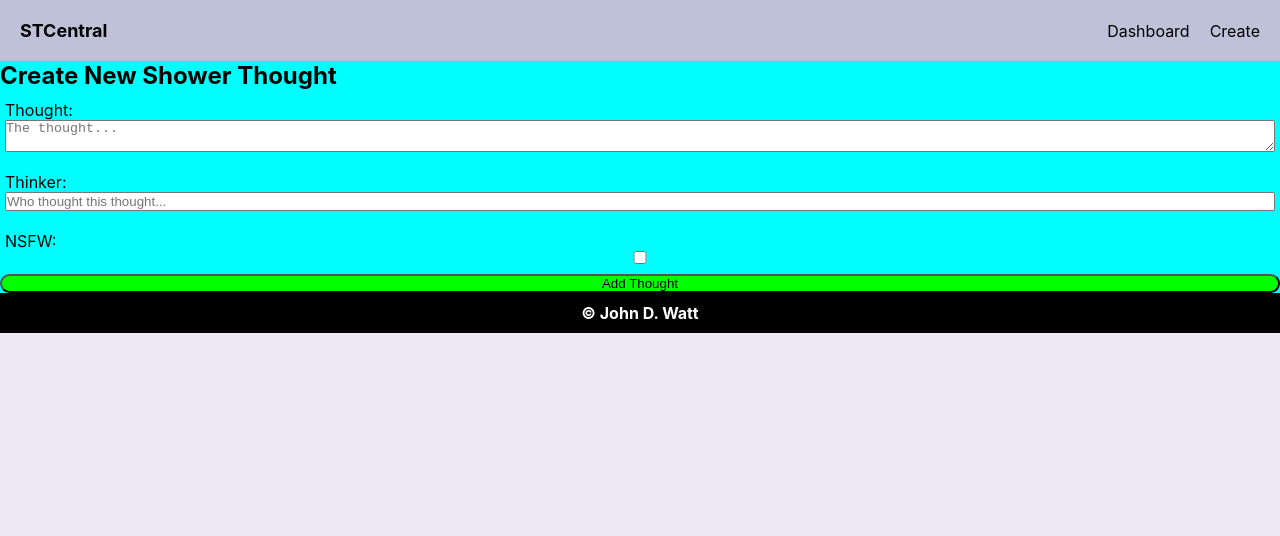
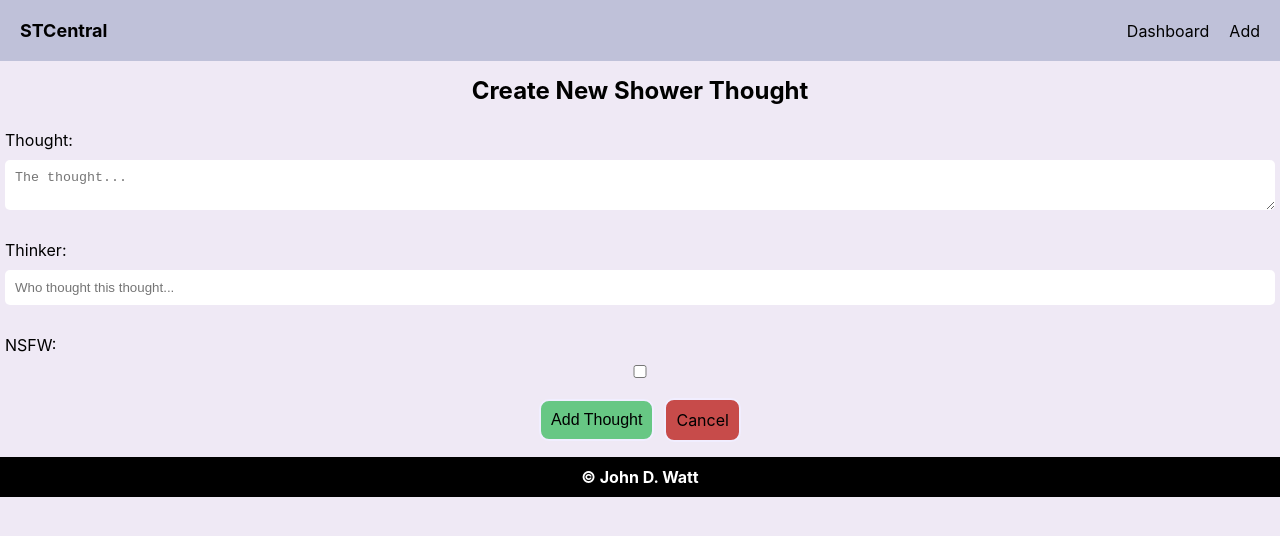
Before and after one commit to johndwatt/shower-thoughts-frontend, a React (Create React App) app: page /dashboard/add in a window 1280 px wide. Shown: the top 536 px of the page. Built offline with nearby package versions, Linux system fonts and the light colour scheme.

Commit message:
minor edits throughout, main chunk of form styling done

```diff
--- a/src/App.css
+++ b/src/App.css
@@ -8,6 +8,29 @@
 body {
 	background-color: var(--background-color);
 	color: var(--font-color);
+}
+
+h1, h2 {
+	text-align: center;
+    margin: 15px;
+}
+
+.btns {
+	display: flex;
+	justify-content: center;
+	align-items: center;
+	margin-bottom: 15px;
+}
+
+.button {
+	padding: 10px;
+    border: solid 2px #F1EEFF;
+    border-radius: 10px;
+    margin: 0px 5px;
+    cursor: pointer;
+    white-space: nowrap;
+    transition: 0.2s;
+	text-decoration: none;
 }
 
 /* === SCROLLBAR === */
--- a/src/components/nav_comps/Navbar.js
+++ b/src/components/nav_comps/Navbar.js
@@ -9,7 +9,7 @@ function Navbar(props) {
             <Link to='/' className='navbar-home'>STCentral</Link>
             <ul className='navbar-items'>
                 <Link to='/dashboard' className='navbar-item'>Dashboard</Link>
-                <Link to='/dashboard/add' className='navbar-item'>Create</Link>
+                <Link to='/dashboard/add' className='navbar-item'>Add</Link>
             </ul>
         </nav>
     );
--- a/src/pages/About.js
+++ /dev/null
@@ -1 +0,0 @@
-// need to add content here for creator info and links
--- a/src/pages/Create.js
+++ b/src/pages/Create.js
@@ -1,5 +1,6 @@
 import React, { useState } from 'react';
 import { API_URL } from "../api/api_connection"
+import { Link } from 'react-router-dom';
 import axios from 'axios';
 
 import "../styles/components/Form.css"
@@ -93,10 +94,18 @@ function Create(props) {
                         checked={nsfw}
                         onChange={handleChangeNsfw} />
                 </div>
-                <input
-                    type='submit'
-                    className='form-submit'
-                    value='Add Thought'/>
+                <div className='btns'>
+                    <input
+                        type='submit'
+                        className='form-submit button'
+                        value='Add Thought'/>
+                    <Link
+                        to="/dashboard"
+                        className='form-cancel button'>
+                        Cancel
+                    </Link>
+                </div>
+
             </form>
         </div>
 
--- a/src/pages/Edit.js
+++ b/src/pages/Edit.js
@@ -1,5 +1,5 @@
 import React, { useState, useEffect } from 'react';
-import { useParams } from 'react-router-dom';
+import { useParams, Link } from 'react-router-dom';
 import { API_URL } from "../api/api_connection"
 import axios from 'axios';
 
@@ -109,10 +109,18 @@ function Edit(props) {
                         checked={nsfw}
                         onChange={handleChangeNsfw} />
                 </div>
-                <input
-                    type='submit'
-                    className='form-submit'
-                    value='Edit Thought'/>
+                <div className='btns'>
+                    <input
+                        type='submit'
+                        className='form-submit button'
+                        value='Edit Thought'/>
+                    <Link
+                        to="/dashboard"
+                        className='form-cancel button'>
+                        Cancel
+                    </Link>
+                </div>
+
             </form>
         </div>
 
--- a/src/styles/components/Form.css
+++ b/src/styles/components/Form.css
@@ -1,11 +1,28 @@
-.form-container {
-    background-color: aqua;
-}
+@import url(../accessories.css);
 
 .form {
     display: flex;
     flex-direction: column;
     justify-content: center;
+}
+
+.form-submit {
+    display: flex;
+    justify-content: center;
+    align-items: center;
+    background-color: var(--success);
+    border-radius: 35px;
+    font-size: medium;
+}
+
+.form-cancel {
+    display: flex;
+    justify-content: center;
+    align-items: center;
+    background-color: var(--danger);
+    color: var(--font-color);
+    font-size: medium;
+    border-radius: 35px;
 }
 
 .input-container {
@@ -14,10 +31,9 @@
     margin: 10px 5px;
 }
 
-.form-submit {
-    display: flex;
-    justify-content: center;
-    align-items: center;
-    background-color: lime;
-    border-radius: 35px;
+.input-container input, textarea {
+    padding: 10px;
+    border: none;
+    border-radius: 5px;
+    margin: 10px 0px;
 }
--- a/src/styles/pages/Dashboard.css
+++ b/src/styles/pages/Dashboard.css
@@ -1,6 +1,3 @@
 @import url(../accessories.css);
 
-.dashboard-title {
-    text-align: center;
-    margin: 15px;
-}
+/* DELETE ME? */
```
